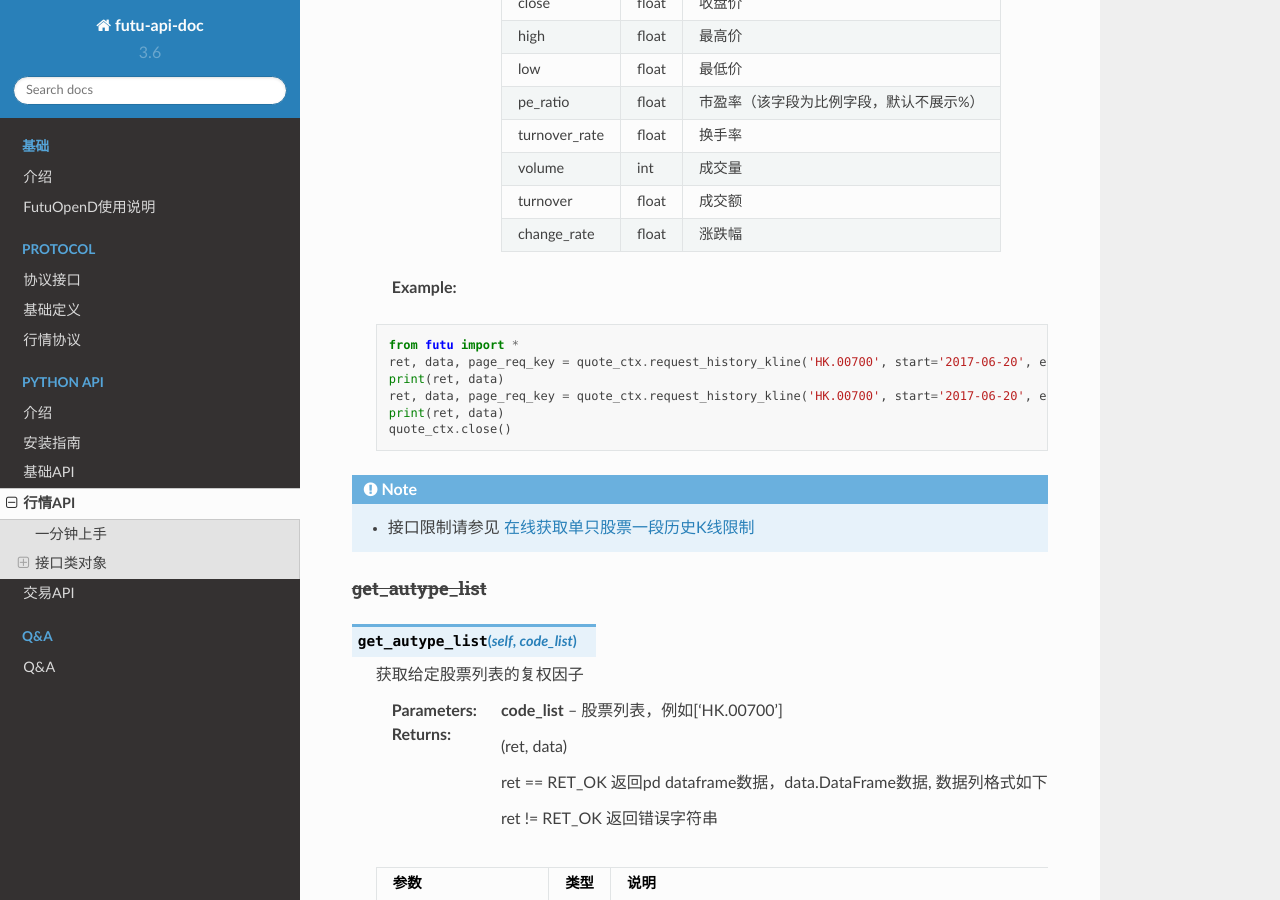
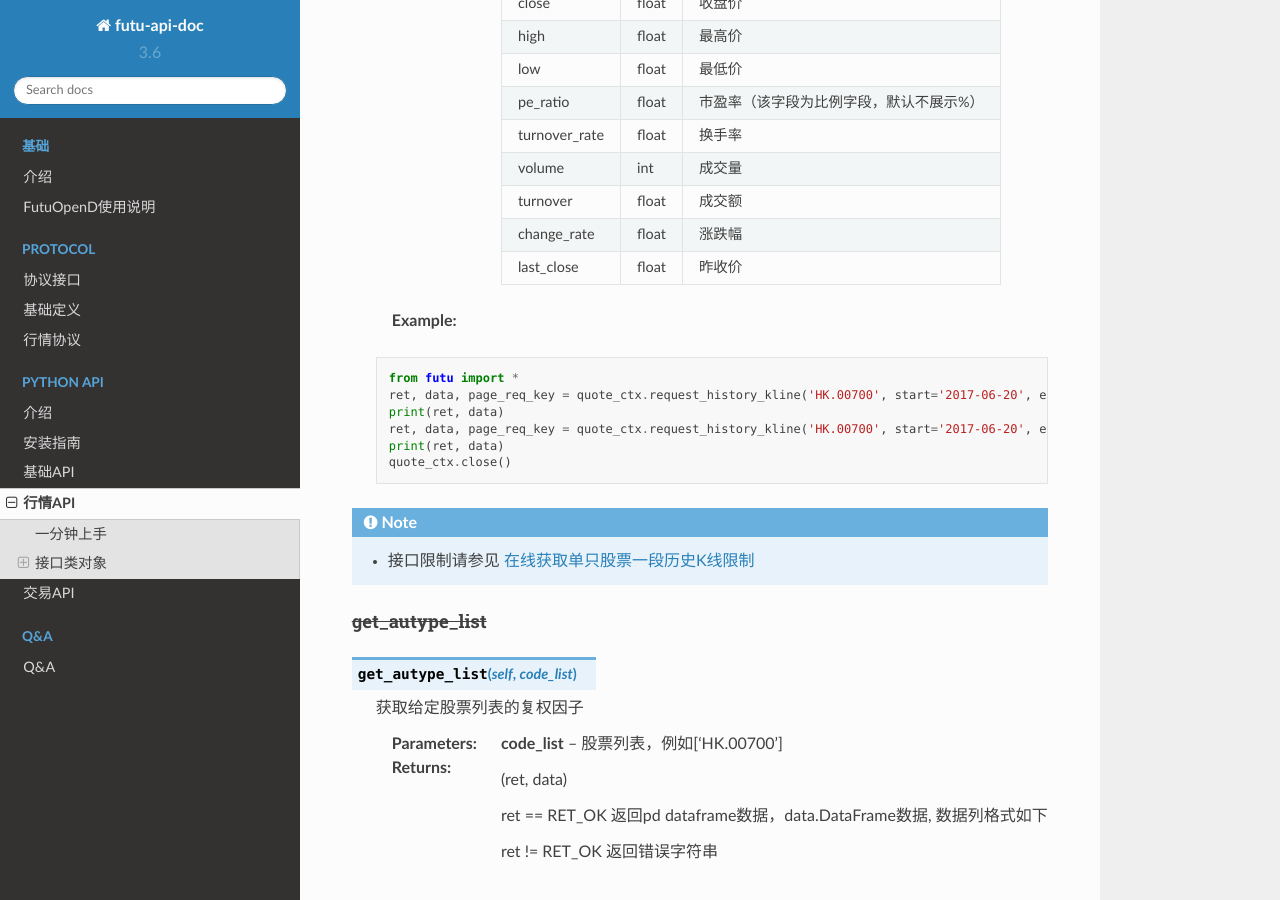
Before and after one commit to FutunnOpen/futu-api-doc, a Sphinx documentation site: the page built from doc_maker/source/api/Quote_API.rst, in a window 1280 px wide and 900 px high, scrolled down 6753 px. Built offline with Sphinx 7.4.7 and the Read the Docs theme 2.0.0, drawn with Linux system fonts in a browser that asks for light colours; pages that are not in the unit, such as notebooks, are missing from menus.

Commit message:
request_history_kline补充last_close字段

```diff
--- a/doc_maker/source/api/Quote_API.rst
+++ b/doc_maker/source/api/Quote_API.rst
@@ -374,6 +374,7 @@ request_history_kline
     volume              int            成交量
     turnover            float          成交额
     change_rate         float          涨跌幅
+	last_close          float          昨收价
     =================   ===========   ==============================================================================
 
 
```
